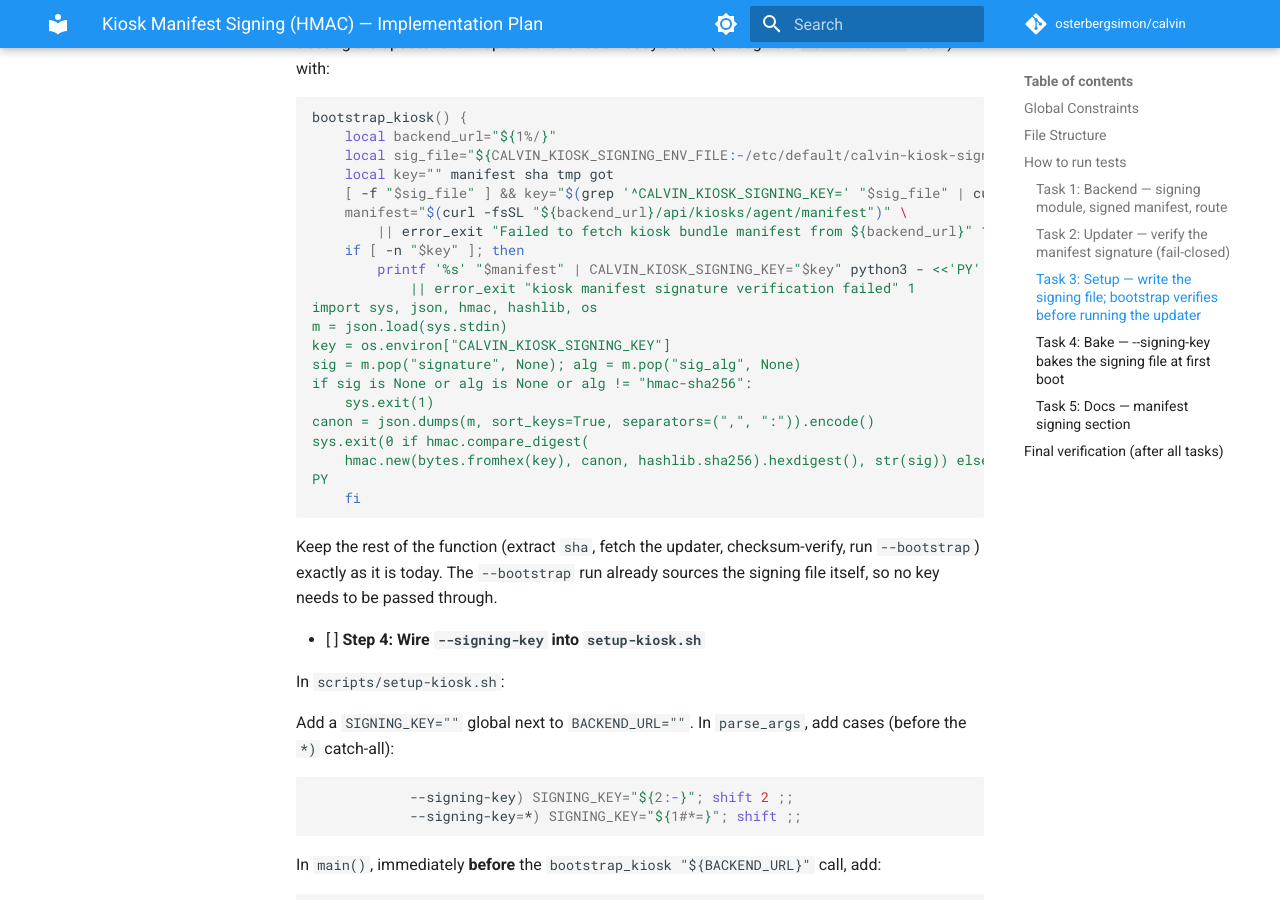
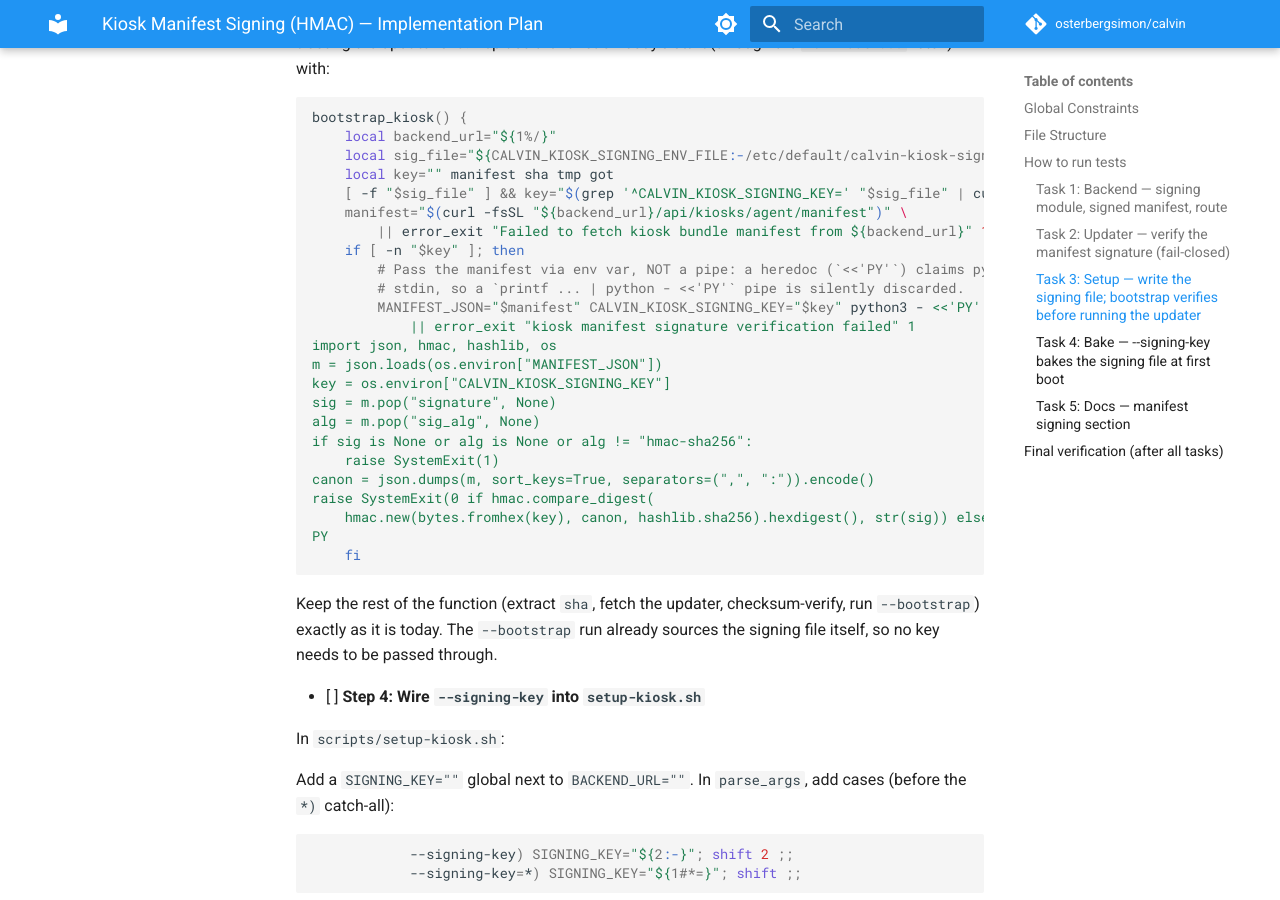
Before and after one commit to osterbergsimon/calvin, an MkDocs documentation site: the page built from docs/superpowers/plans/2026-07-16-kiosk-manifest-signing.md, in a window 1280 px wide and 900 px high, scrolled down 12981 px. Built offline with MkDocs 1.6.1 and Material for MkDocs 9.7.7, drawn with Linux system fonts in a browser that asks for light colours; comment, search, counter and statistics services are not loaded.

Commit message:
docs(plan): fix bootstrap_kiosk verifier to pass manifest via env, not piped stdin

```diff
--- a/docs/superpowers/plans/2026-07-16-kiosk-manifest-signing.md
+++ b/docs/superpowers/plans/2026-07-16-kiosk-manifest-signing.md
@@ -593,16 +593,19 @@ bootstrap_kiosk() {
     manifest="$(curl -fsSL "${backend_url}/api/kiosks/agent/manifest")" \
         || error_exit "Failed to fetch kiosk bundle manifest from ${backend_url}" 1
     if [ -n "$key" ]; then
-        printf '%s' "$manifest" | CALVIN_KIOSK_SIGNING_KEY="$key" python3 - <<'PY' \
+        # Pass the manifest via env var, NOT a pipe: a heredoc (`<<'PY'`) claims python's
+        # stdin, so a `printf ... | python - <<'PY'` pipe is silently discarded.
+        MANIFEST_JSON="$manifest" CALVIN_KIOSK_SIGNING_KEY="$key" python3 - <<'PY' \
             || error_exit "kiosk manifest signature verification failed" 1
-import sys, json, hmac, hashlib, os
-m = json.load(sys.stdin)
+import json, hmac, hashlib, os
+m = json.loads(os.environ["MANIFEST_JSON"])
 key = os.environ["CALVIN_KIOSK_SIGNING_KEY"]
-sig = m.pop("signature", None); alg = m.pop("sig_alg", None)
+sig = m.pop("signature", None)
+alg = m.pop("sig_alg", None)
 if sig is None or alg is None or alg != "hmac-sha256":
-    sys.exit(1)
+    raise SystemExit(1)
 canon = json.dumps(m, sort_keys=True, separators=(",", ":")).encode()
-sys.exit(0 if hmac.compare_digest(
+raise SystemExit(0 if hmac.compare_digest(
     hmac.new(bytes.fromhex(key), canon, hashlib.sha256).hexdigest(), str(sig)) else 1)
 PY
     fi
```
